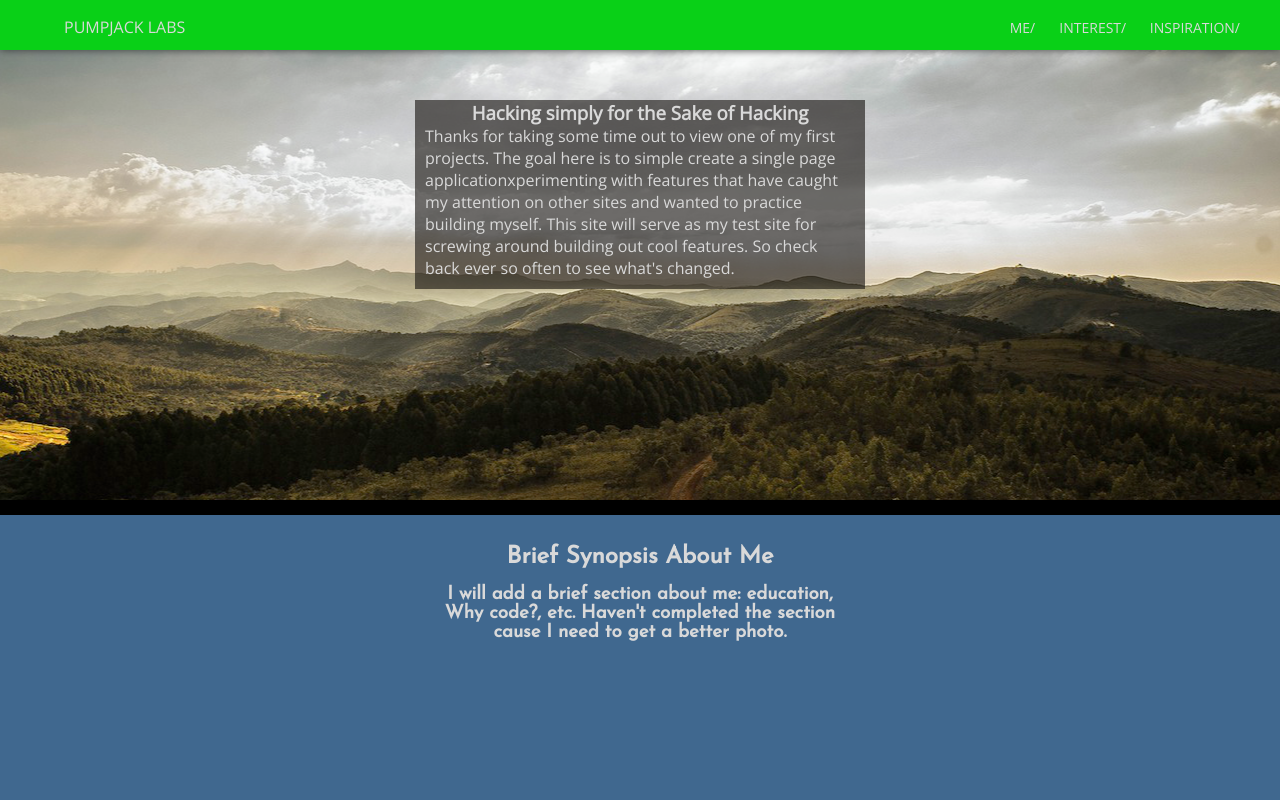
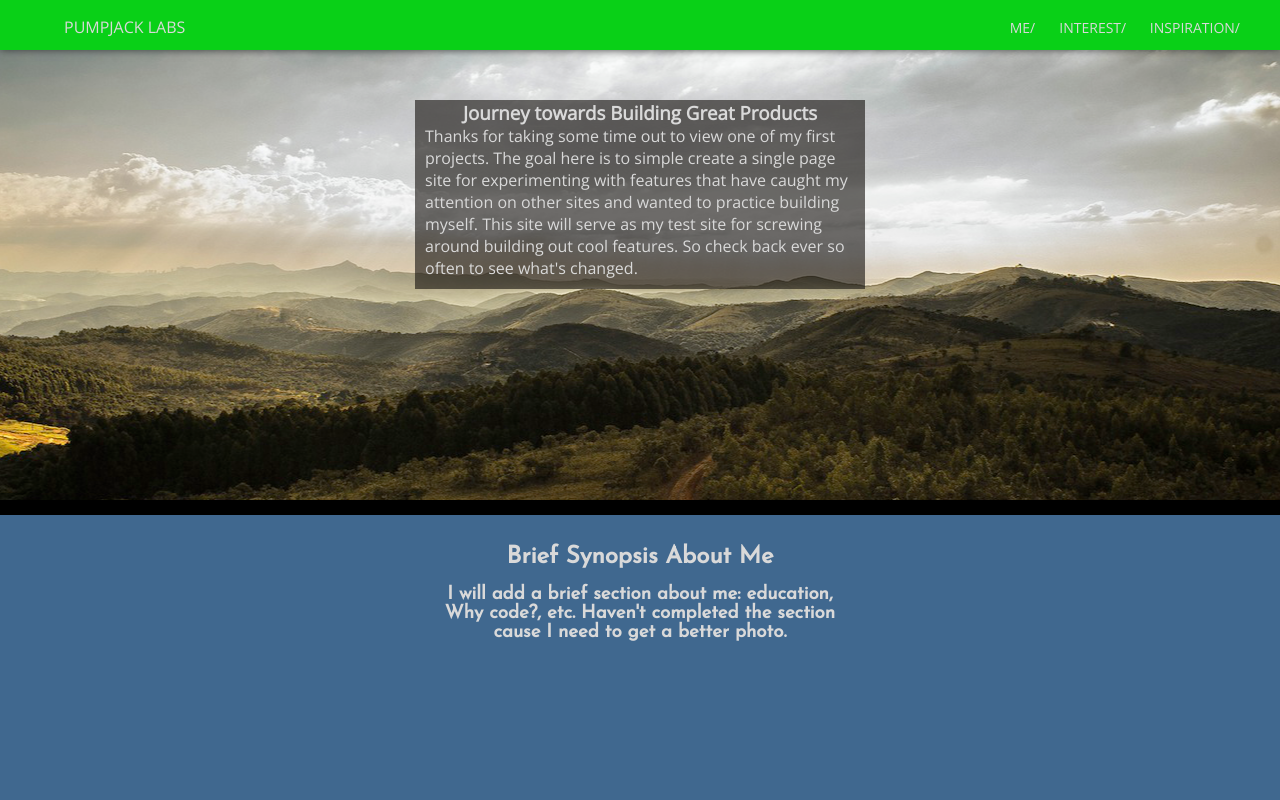
Before and after one commit to mfreemon/project1, a plain HTML site: page index.html in a window 1280 px wide. Shown: the top 800 px of the page. Drawn offline with nearby package versions, Linux system fonts and the light colour scheme.

Commit message:
minor semantic changes

```diff
--- a/index.html
+++ b/index.html
@@ -33,8 +33,8 @@
   <section class="container1" id = "container1" data-type ="background" data-speed = "5">
   		<div>
 			<article>
-    			  <header class="intro"> <h3>Hacking simply for the Sake of Hacking</h3></header>
-    			  Thanks for taking some time out to view one of my first projects. The goal here is to simple create a single page application<em></em>xperimenting with features that have caught my attention on other sites and wanted to practice building myself. This site will serve
+    			  <header class="intro"> <h3>Journey towards Building Great Products</h3></header>
+    			  Thanks for taking some time out to view one of my first projects. The goal here is to simple create a single page site for experimenting with features that have caught my attention on other sites and wanted to practice building myself. This site will serve
                as my test site for screwing around building out cool features. So check back ever so often to see what's changed.
     		</article>
    	</div>
```
